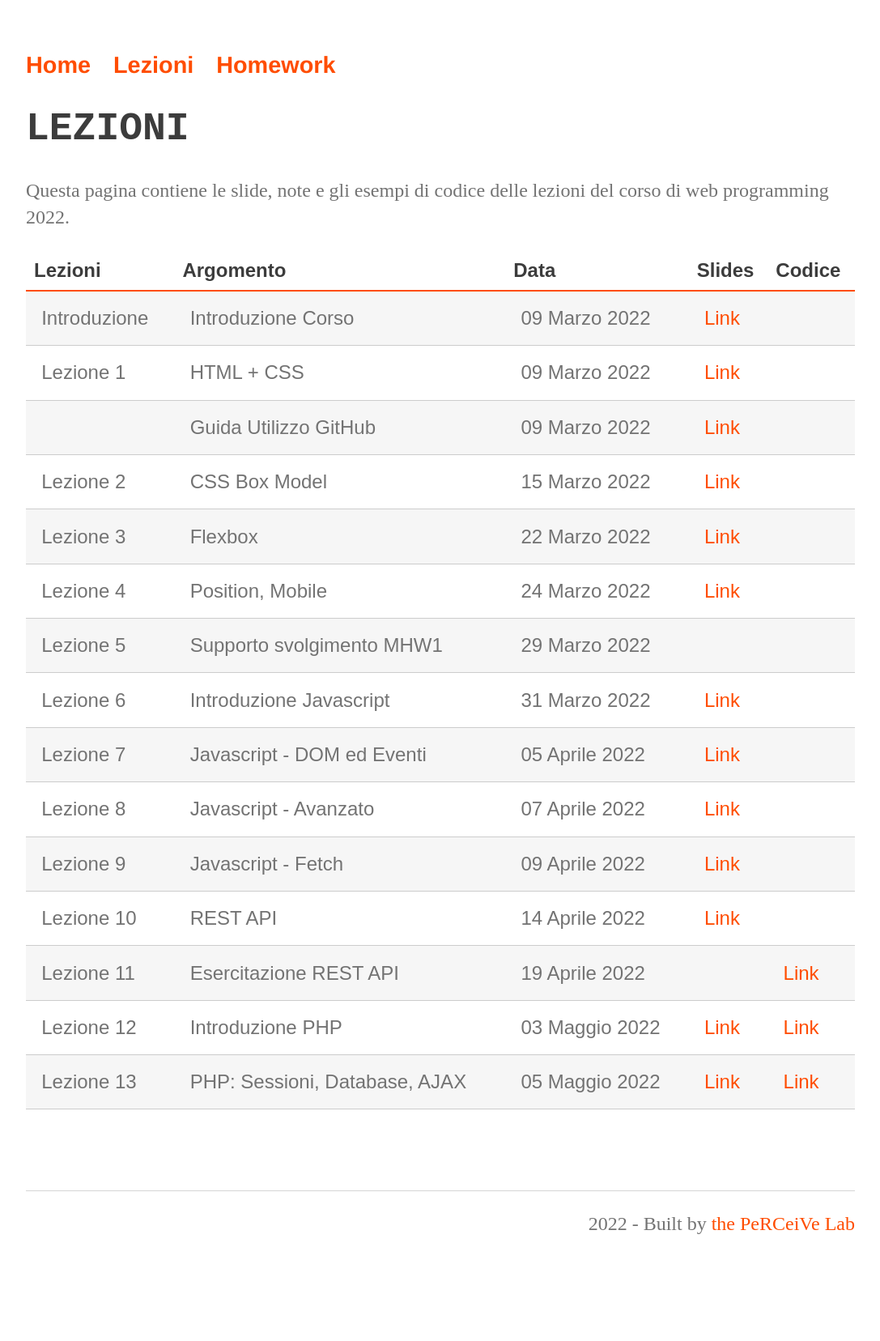
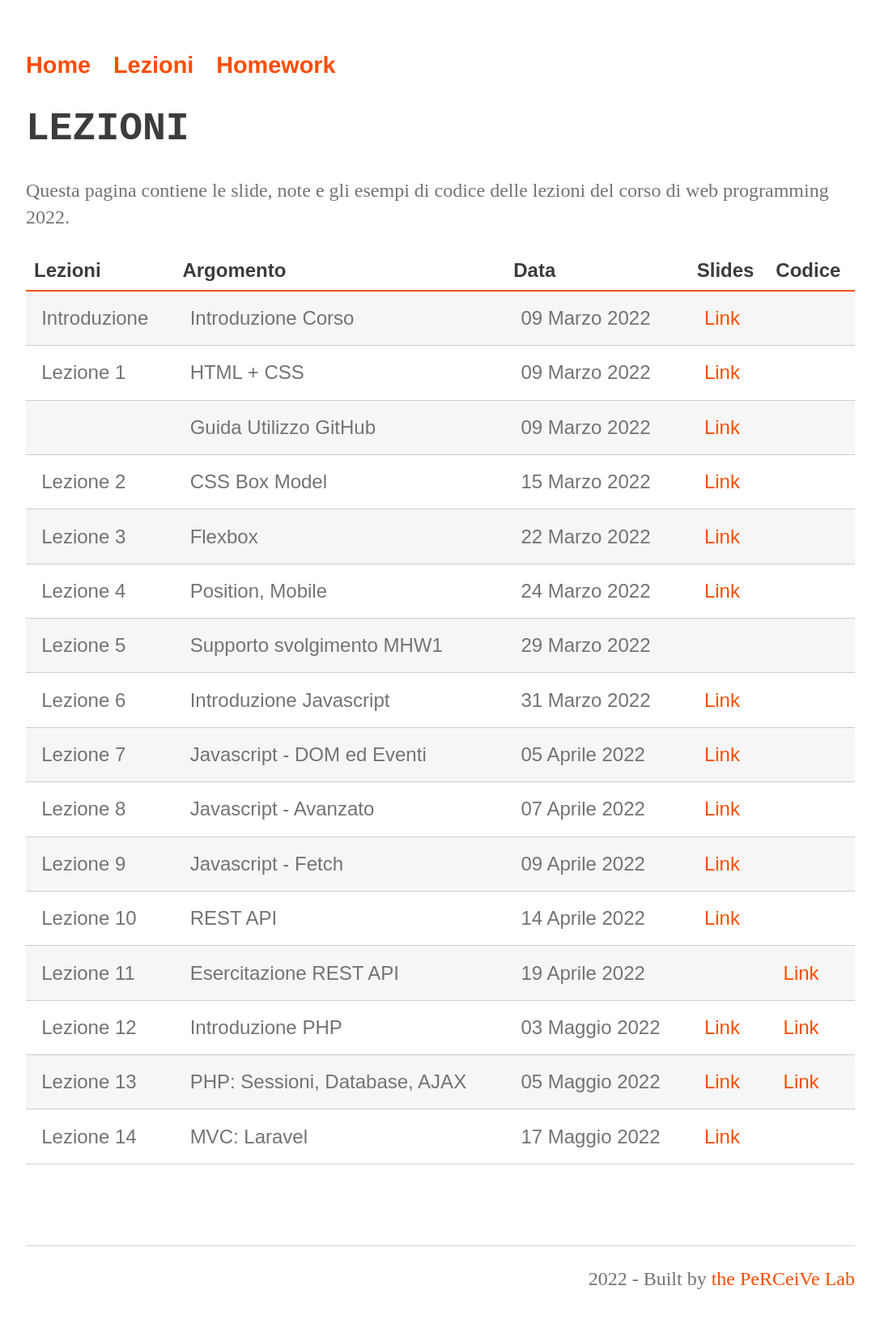
Before and after one commit to perceivelab/database-course, a Jekyll site: the page built from lezioni.md, in a window 1280 px wide. Shown: the whole page at 81% size, without its empty margins (96-1183 px from the left). Built offline with Jekyll 4.4.1, drawn with Linux system fonts in a browser that asks for light colours; our own code applies the rules of GitHub Pages for plain Markdown files; before the commit the page ends 1589 px from its top, so only the background shows below that.

Commit message:
Update lezioni.md

```diff
--- a/lezioni.md
+++ b/lezioni.md
@@ -22,6 +22,7 @@ Questa pagina contiene le slide, note e gli esempi di codice delle lezioni del c
 | Lezione 11  |  Esercitazione REST API                                                | 19 Aprile 2022   |                      |    [Link](https://studentiunict.sharepoint.com/:u:/s/WebProgramming2022-Esercitazione/EfKoTppb5yhPiq5bhOpxhQEBVo1qXNyjhOrp3Wbvgmew0w?e=jEVGPg)                          |
 | Lezione 12  |  Introduzione PHP                                                | 03 Maggio  2022   | [Link](https://drive.google.com/file/d/19nsemKs2DURwXaTauLqLYQDw7zunwNwl/view?usp=sharing)                                      | [Link](https://drive.google.com/file/d/1bRvoSqpUZCb0xte-0YQlSqjUxjpkhdTl/view?usp=sharing)    |
 | Lezione 13  |  PHP: Sessioni, Database, AJAX                                                | 05 Maggio 2022   | [Link](https://drive.google.com/file/d/1mN3pmgRFRiDfyvgIcUHiJsjJkgcaronG/view?usp=sharing)                                      |   [Link](https://drive.google.com/file/d/1iZP60Y8-tNwvlzLIkwnQbY-2KfZx4LD6/view?usp=sharing)          |
+| Lezione 14  | MVC: Laravel                                                    | 17 Maggio 2022   | [Link](https://drive.google.com/file/d/1_Rc9TtzuDEO2oE-p6rjTZMpBDUKzmbvJ/view?usp=sharing)                                      |             |
 
 
 
```
